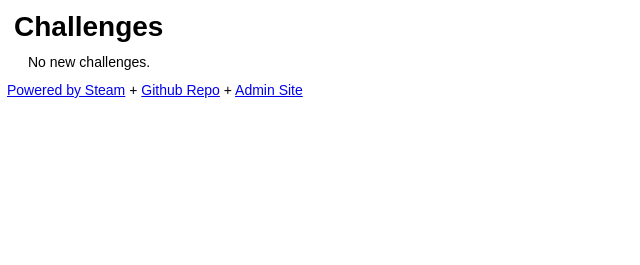
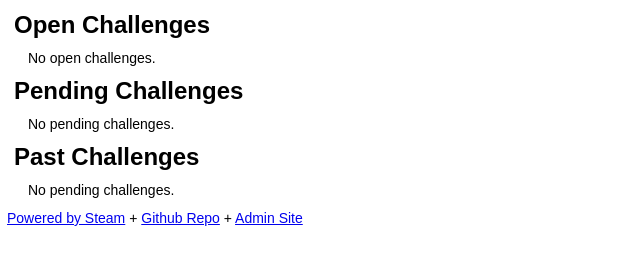
Before and after one commit to GordonsBeard/elo, a Django app: page /u/messages/challenges/ in a window 1280 px wide. Shown: the part 36-301 px from the top of the page, without its empty margins (0-640 px from the left). Run offline with Django 3.2, Linux system fonts and the light colour scheme; the visitor is signed in with stand-in values (Sample User, id 1); data that the repository does not hold is empty.

Commit message:
User challenges now split into categories

```diff
--- a/ladder/views.py
+++ b/ladder/views.py
@@ -1,14 +1,34 @@
 from django.contrib import messages
+from django.contrib.auth.decorators import login_required
 from django.contrib.auth.models import User
 from django.core.exceptions import ObjectDoesNotExist
 from django.db.models import Q
 from django.http import HttpResponseRedirect
-from django.shortcuts import render, render_to_response
+from django.shortcuts import redirect, render, render_to_response
 from django.template import RequestContext
 from django import forms
 from itertools import chain
 
 from ladder.models import Rank, Match, Ladder, Challenge, Game
+
+def _get_user_challenges(user, ladder = None, statuses = None):
+    """Get all the challenges from a specified user (challenger or challengee). When no ladder statuses passed along, returns all challenges.
+        user    = User object
+        ladder  = Ladder object (optional)
+        statuses = Tuple of challenge statuses (see ladder views)
+        """
+
+    # Grab the challenges from a user without filters
+    open_challenges = Challenge.objects.filter((Q(challengee = user) | Q(challenger = user)))
+    # Narrow it down to a single ladder if provided.
+    if ladder is not None:
+        open_challenges = open_challenges.filter( ladder = ladder )
+    # Narrow it down to statuses requested
+    if statuses is not None:
+        for status in statuses:
+            open_challenges = open_challenges.filter( accepted = status )
+
+    return open_challenges
 
 def _get_valid_targets(user, user_rank, allTargets, ladder):
     """Takes a Rank QueryObject and returns a list of challengable ranks in the ladder.
@@ -24,7 +44,7 @@ def _get_valid_targets(user, user_rank, allTargets, ladder):
     challengables = []
 
     # user has no open challenges in this ladder
-    open_challenges = Challenge.objects.filter((Q(challengee = user) | Q(challenger = user)) & (Q(accepted = Challenge.STATUS_NOT_ACCEPTED) | Q(accepted = Challenge.STATUS_ACCEPTED))).filter(ladder = ladder).count()
+    open_challenges = _get_user_challenges(user, ladder, (0, 1)).count()
 
     # Get user's arrow and rank
     user_arrow = user_rank.arrow
@@ -168,24 +188,29 @@ def leave_ladder(request, ladderslug, **kwargs):
 
     return HttpResponseRedirect('/l/{0}'.format(ladder_requested.slug))
 
+@login_required
 def issue_challenge(request):
-    # TODO: if POST: confirm/issue challenge
-    # TODO: otherwi: show a list of people you can challenge
+    # If POST: confirm/issue challenge
+    if request.POST != {}:
+        # unpack post
+        challengee_id   = request.POST['challengee']
+        ladder_slug     = request.POST['ladder']
 
-    # unpack post
-    challengee_id   = request.POST['challengee']
-    ladder_slug     = request.POST['ladder']
+        challenger      = request.user
+        challengee      = User.objects.get(pk = challengee_id)
+        ladder          = Ladder.objects.get(slug=ladder_slug)
 
-    challenger      = request.user
-    challengee      = User.objects.get(pk = challengee_id)
-    ladder          = Ladder.objects.get(slug=ladder_slug)
+        # Generate a challenge
+        challenge       = Challenge( challenger=challenger, challengee=challengee, ladder=ladder )
+        challenge.save()
 
-    # Generate a challenge
-    challenge       = Challenge( challenger=challenger, challengee=challengee, ladder=ladder )
-    challenge.save()
+        messages.success(request, u"You have issued a challenged to {0}, under the ladder {1}".format(challengee.userprofile.handle, ladder.name))
+        return render_to_response('challenge.html', {'ladder':ladder, 'challengee':challengee }, context_instance=RequestContext(request))
 
-    messages.success(request, u"You have issued a challenged to {0}, under the ladder {1}".format(challengee.userprofile.handle, ladder.name))
-    return render_to_response('challenge.html', {'ladder':ladder, 'challengee':challengee }, context_instance=RequestContext(request))
+    # Otherwise show a list of people you can challenge
+    else:
+        return redirect('/u/messages/challenges/')
+
 
 def create_ladder(request):
     class CreateLadderForm(forms.ModelForm):
--- a/usercontrol/templates/challenges.html
+++ b/usercontrol/templates/challenges.html
@@ -7,11 +7,12 @@
 
 {% block content %}
 
-<h1>Challenges</h1>
+<h2>Open Challenges</h2>
 <ul>
-{% if challenges %}
-{% for challenge in challenges %}
-  <li><a href="{% url 'user:profile' challenge.challenger.username %}">{{ challenge.challenger.userprofile.handle }}</a> has challenged you to a match! Via <a href="{% url 'ladder:detail' challenge.ladder.slug %}">{{ challenge.ladder }}</a>
+{% if open_challenges %}
+{% for challenge in open_challenges %}
+  <li><a href="{% url 'user:profile' challenge.challenger.username %}">{{ challenger.challenger.userprofile.handle }}</a> has challenged you to a match! Via <a href="{% url 'ladder:detail' challenge.ladder.slug %}">{{ challenge.ladder.name }}</a></li>
+  <li>
     <form style="display:inline-block;" action="{% url 'user:message_challenges' %}" method="post">
       {% csrf_token %}
       <input type="hidden" name="note_id" value="{{ challenge.pk }}">
@@ -25,9 +26,33 @@
       <input type="submit" value="Forfeit">
     </form>
   </li>
+
 {% endfor %}
 {% else %}
-  <li>No new challenges.</li>
+  <li>No open challenges.</li>
+{% endif %}
+</ul>
+
+<h2>Pending Challenges</h2>
+<ul>
+{% if pending_challenges %}
+{% for challenge in pending_challenges %}
+  <li>You have challenged <a href="{% url 'user:profile' challenge.challengee.username %}">{{ challenge.challengee.userprofile.handle }}</a> to a match! Via <a href="{% url 'ladder:detail' challenge.ladder.slug %}">{{ challenge.ladder.name }}</a></li>
+    <li> This match expires {{ challenge.deadline|naturaltime }}.</li>
+{% endfor %}
+{% else %}
+  <li>No pending challenges.</li>
+{% endif %}
+</ul>
+
+<h2>Past Challenges</h2>
+<ul>
+{% if past_challenges %}
+{% for challenge in past_challenges %}
+  <li>{{ challenge }} ({{ challenge.ladder.name }})</li>
+{% endfor %}
+{% else %}
+  <li>No pending challenges.</li>
 {% endif %}
 </ul>
 
--- a/usercontrol/views.py
+++ b/usercontrol/views.py
@@ -3,12 +3,11 @@ from django.contrib.auth.models import User
 from django.db.models import Q
 from django.shortcuts import get_object_or_404, render
 from ladder.models import Rank, Challenge, Match
+from ladder.views import _get_user_challenges
 from datetime import datetime
 
 PROFILE_RECENT_MATCHES  = 5     # How many matches to show under the "Recent Matches" header
 PROFILE_ACTIVE_LADDERS  = 5     # How many ladders to show under the "Active Ladders" header
-
-# Create your views here.
 
 def profile( request, username ) :
   user        = get_object_or_404( User, username = username )
@@ -24,7 +23,7 @@ def profile( request, username ) :
   return render( request, "profile.html", { 'userp':user, 'stats':stats, 'matches':matches, 'ranks':ranks } )
 
 def message_list( request ) :
-  num_challenges  = Challenge.objects.filter( accepted = Challenge.STATUS_NOT_ACCEPTED ).count()
+  num_challenges  = _get_user_challenges( request.user ).filter( accepted = 0 ).count()
   num_matches     = Match.objects.filter( Q(winner__isnull = True) & ( Q(challengee = request.user) | Q(challenger = request.user) ) ).count()
   return render( request, "messages.html", { 'num_challenges':num_challenges, 'num_matches':num_matches } )
 
@@ -45,8 +44,21 @@ def message_challenges( request ) :
     except KeyError :
       messages.error( "Not enough information to complete request." )
 
-  challenges = Challenge.objects.filter( challengee = request.user, accepted = Challenge.STATUS_NOT_ACCEPTED ).order_by( '-match__date_challenged' )
-  return render( request, "challenges.html", { 'challenges':challenges } )
+  challenges = _get_user_challenges( request.user )
+
+  # status = 1
+  # Accepted
+  open_challenges = challenges.filter( challengee = request.user ).filter( accepted = 0 )
+
+  # status = 0
+  # Not Accepted / Pending
+  pending_challenges = challenges.filter( challenger = request.user ).filter( accepted = 0 )
+
+  # status = 2, 3, 4
+  # Completed, Forfeit, Postponed
+  past_challenges = challenges.filter( Q( challenger = request.user )|Q( challengee = request.user ) ).filter( Q( accepted = 2 )|Q( accepted = 3 )|Q( accepted = 4 ) )
+
+  return render( request, "challenges.html", { 'open_challenges':open_challenges, 'pending_challenges': pending_challenges, 'past_challenges':past_challenges } )
 
 def message_matches( request ) :
   if request.method == "POST" :
```
Also changed, not shown: 1 other file.
